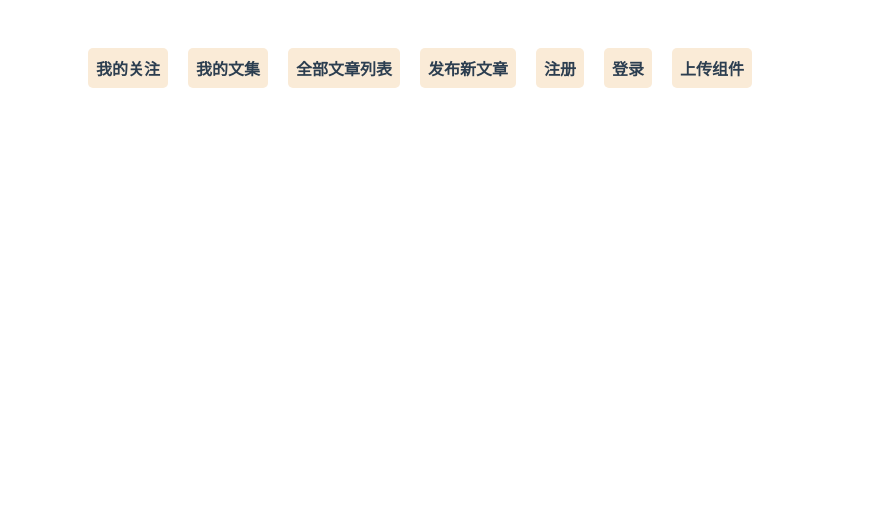
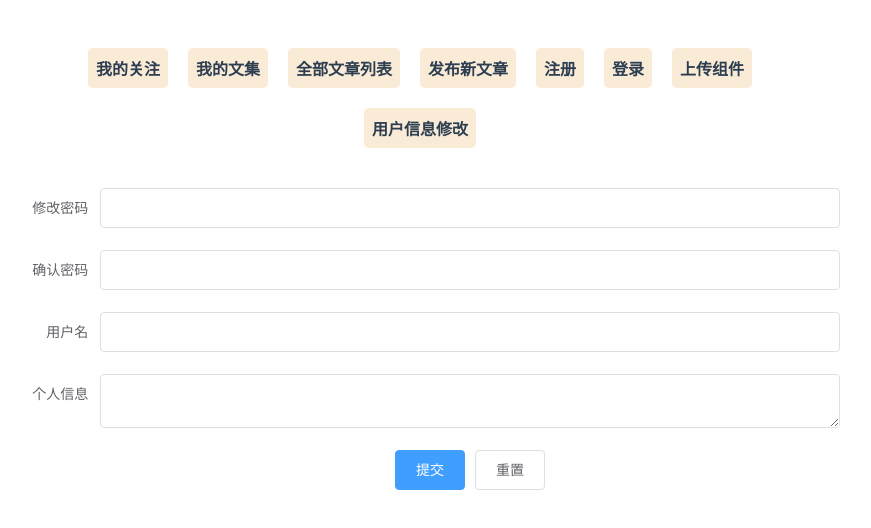
Before and after one commit to Rackar/node_blog_vue, a Vue app: page /#/useredit in a window 1280 px wide. Shown: the top 528 px of the page, without its empty margins (220-1091 px from the left). Built offline with nearby package versions, Linux system fonts and the light colour scheme.

Commit message:
头像和用户信息更新

```diff
--- a/src/App.vue
+++ b/src/App.vue
@@ -5,17 +5,24 @@
       <el-col :sm="{ span: 24, offset: 0 }" :md="{ span: 16, offset: 4 }">
         <div>
           <div id="nav">
-            <div class="link" @click="$router.push('/myFollowing')">我的关注</div>
+            <div class="link" @click="$router.push('/myFollowing')">
+              我的关注
+            </div>
             <div class="link" @click="$router.push('/mylists')">我的文集</div>
             <div class="link" @click="$router.push('/list')">全部文章列表</div>
             <div class="link" @click="$router.push('/edit')">发布新文章</div>
 
             <div class="link" @click="$router.push('/signup')">注册</div>
             <div class="link" @click="$router.push('/login')">登录</div>
+
             <div class="link" @click="$router.push('/upload')">上传组件</div>
+
+            <div class="link" @click="$router.push('/useredit')">
+              用户信息修改
+            </div>
           </div>
 
-          <router-view/>
+          <router-view />
         </div>
       </el-col>
     </el-row>
--- a/src/components/upload.vue
+++ b/src/components/upload.vue
@@ -29,7 +29,7 @@
 
     <el-upload
       class="avatar-uploader"
-      action="/api/uploadimage"
+      action="/api/user/image"
       :show-file-list="false"
       :on-success="handleAvatarSuccess"
       :before-upload="beforeAvatarUpload"
--- /dev/null
+++ b/src/jianshu/userinfoEdit.vue
@@ -0,0 +1,120 @@
+<template>
+  <div>
+    <el-form
+      :model="ruleForm"
+      status-icon
+      ref="ruleForm"
+      label-width="100px"
+      class="demo-ruleForm"
+    >
+      <el-form-item label="修改密码" prop="pass">
+        <el-input
+          type="password"
+          v-model="ruleForm.pass"
+          autocomplete="off"
+        ></el-input>
+      </el-form-item>
+      <el-form-item label="确认密码" prop="checkPass">
+        <el-input
+          type="password"
+          v-model="ruleForm.checkPass"
+          autocomplete="off"
+        ></el-input>
+      </el-form-item>
+      <el-form-item label="用户名" prop="username">
+        <el-input v-model.number="ruleForm.username"></el-input>
+      </el-form-item>
+      <el-form-item label="个人信息">
+        <el-input type="textarea" v-model="ruleForm.info"></el-input>
+      </el-form-item>
+      <el-form-item>
+        <el-button type="primary" @click="submitForm('ruleForm')"
+          >提交</el-button
+        >
+        <el-button @click="resetForm('ruleForm')">重置</el-button>
+      </el-form-item>
+    </el-form>
+  </div>
+</template>
+
+<script>
+export default {
+  data() {
+    // var checkAge = (rule, value, callback) => {
+    //   if (!value) {
+    //     return callback(new Error("年龄不能为空"));
+    //   }
+    //   setTimeout(() => {
+    //     if (!Number.isInteger(value)) {
+    //       callback(new Error("请输入数字值"));
+    //     } else {
+    //       if (value < 18) {
+    //         callback(new Error("必须年满18岁"));
+    //       } else {
+    //         callback();
+    //       }
+    //     }
+    //   }, 1000);
+    // };
+    // var validatePass = (rule, value, callback) => {
+    //   if (value === "") {
+    //     callback(new Error("请输入密码"));
+    //   } else {
+    //     if (this.ruleForm.checkPass !== "") {
+    //       this.$refs.ruleForm.validateField("checkPass");
+    //     }
+    //     callback();
+    //   }
+    // };
+    // var validatePass2 = (rule, value, callback) => {
+    //   if (value === "") {
+    //     callback(new Error("请再次输入密码"));
+    //   } else if (value !== this.ruleForm.pass) {
+    //     callback(new Error("两次输入密码不一致!"));
+    //   } else {
+    //     callback();
+    //   }
+    // };
+    return {
+      ruleForm: {
+        pass: "",
+        checkPass: "",
+        age: "",
+        username: "",
+        info: ""
+      }
+      //   rules: {
+      //     pass: [{ validator: validatePass, trigger: "blur" }],
+      //     checkPass: [{ validator: validatePass2, trigger: "blur" }],
+      //     age: [{ validator: checkAge, trigger: "blur" }]
+      //   }
+    };
+  },
+  methods: {
+    submitForm(formName) {
+      var body = {
+        _id: this.$store.state.userid,
+        username: this.ruleForm.username,
+        pwd: this.ruleForm.pass,
+        info: this.ruleForm.info
+      };
+      this.$axios.put("/api/user", body).then(res => {
+        console.log(res);
+      });
+      //   this.$refs[formName].validate(valid => {
+      //     if (valid) {
+      //       alert("submit!");
+      //     } else {
+      //       console.log("error submit!!");
+      //       return false;
+      //     }
+      //   });
+    },
+    resetForm(formName) {
+      this.$refs[formName].resetFields();
+    }
+  }
+};
+</script>
+
+<style lang="scss" scoped></style>
--- a/src/router.js
+++ b/src/router.js
@@ -40,7 +40,13 @@ export default new Router({
       name: "upload",
       path: "/upload",
       component: () =>
-        import(/* webpackChunkName: "signup" */ "./components/upload.vue")
+        import(/* webpackChunkName: "upload" */ "./components/upload.vue")
+    },
+    {
+      name: "useredit",
+      path: "/useredit",
+      component: () =>
+        import(/* webpackChunkName: "useredit" */ "./jianshu/userinfoEdit.vue")
     },
     {
       name: "mylists",
@@ -64,9 +70,8 @@ export default new Router({
       name: "myfollowing",
       path: "/myfollowing",
       component: () =>
-        import(
-          /* webpackChunkName: "myfollowing" */ "./jianshu/myfollowing.vue"
-        )
+        import(/* webpackChunkName: "myfollowing" */
+        "./jianshu/myfollowing.vue")
     }
   ]
 });
```
Also changed, not shown: src/jianshu/article_footer.vue (+44 -6 lines), 1 other file (tests, documents, lock files or other folders).
